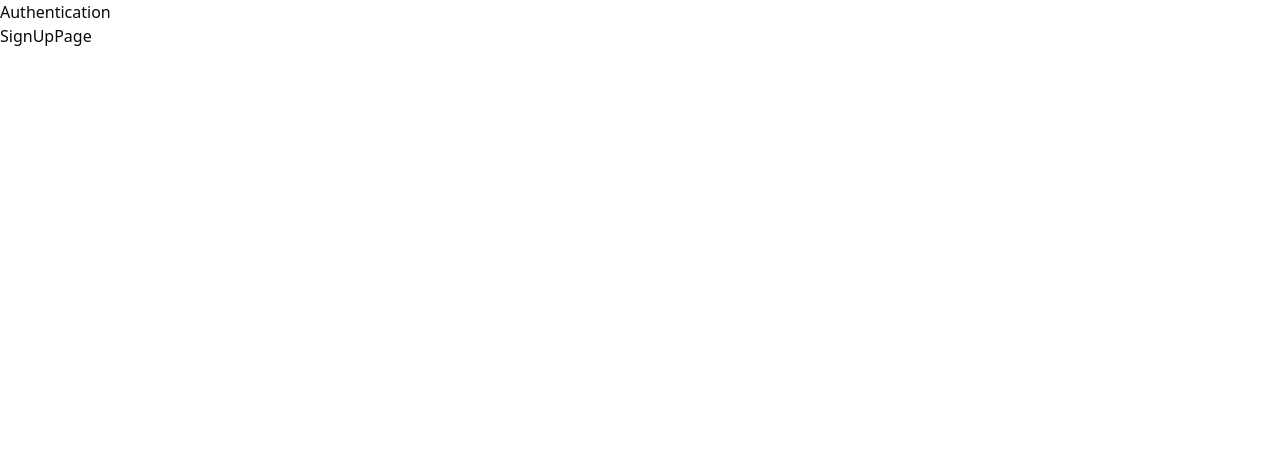
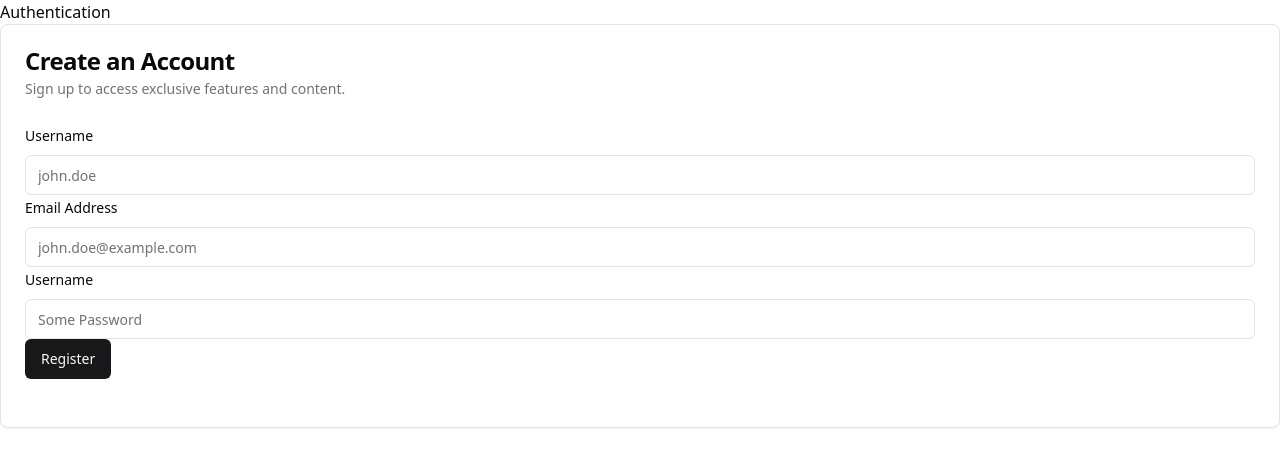
Before and after one commit to eedu7/ByteBlog, a Next.js app in the folder frontend/: page /sign-up in a window 1280 px wide. Shown: the top 466 px of the page. Built offline with nearby package versions, Linux system fonts and the light colour scheme.

Commit message:
FEAT: Added the SignUp Form Card

```diff
--- a/frontend/src/app/(auth)/sign-up/SignUpForm.tsx
+++ b/frontend/src/app/(auth)/sign-up/SignUpForm.tsx
@@ -1,4 +1,5 @@
 "use client";
+
 import { zodResolver } from "@hookform/resolvers/zod";
 import { useForm } from "react-hook-form";
 import { z } from "zod";
--- /dev/null
+++ b/frontend/src/app/(auth)/sign-up/SignUpFormCard.tsx
@@ -0,0 +1,32 @@
+import {
+    Card,
+    CardContent,
+    CardDescription,
+    CardFooter,
+    CardHeader,
+    CardTitle,
+} from "@/components/ui/card";
+import SignUpForm from "./SignUpForm";
+
+const SignUpFormCard = () => {
+    return (
+        <Card>
+            <CardHeader>
+                <CardTitle>Create an Account</CardTitle>
+                <CardDescription>
+                    Sign up to access exclusive features and content.
+                </CardDescription>
+            </CardHeader>
+            <CardContent>
+                <SignUpForm />
+            </CardContent>
+            <CardFooter>
+                {/*
+                Adding social authentication
+                 */}
+            </CardFooter>
+        </Card>
+    );
+};
+
+export default SignUpFormCard;
--- a/frontend/src/app/(auth)/sign-up/page.tsx
+++ b/frontend/src/app/(auth)/sign-up/page.tsx
@@ -1,5 +1,11 @@
+import SignUpFormCard from "./SignUpFormCard";
+
 const SignUpPage = () => {
-    return <div>SignUpPage</div>;
+    return (
+        <div>
+            <SignUpFormCard />
+        </div>
+    );
 };
 
 export default SignUpPage;
```
